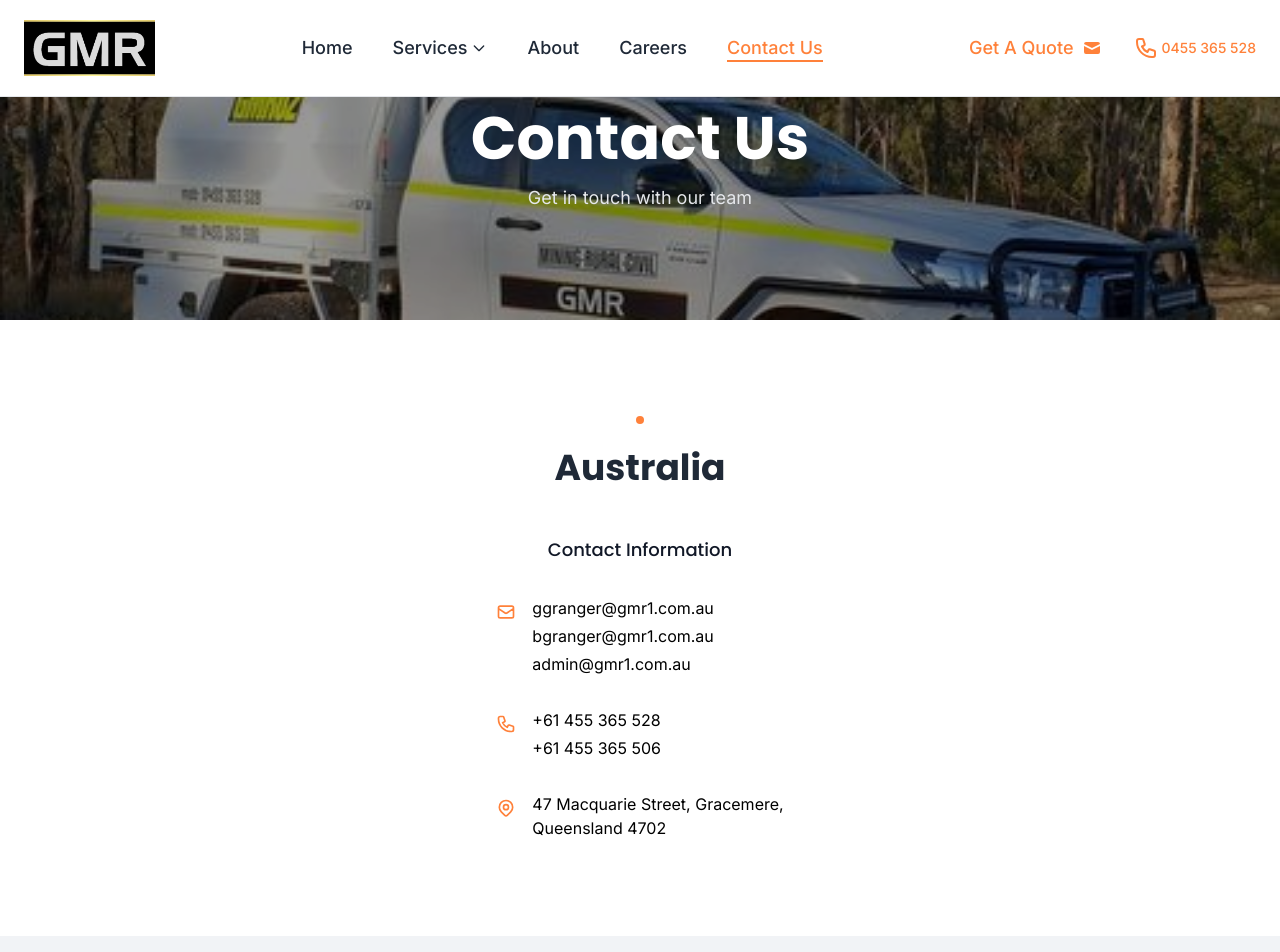
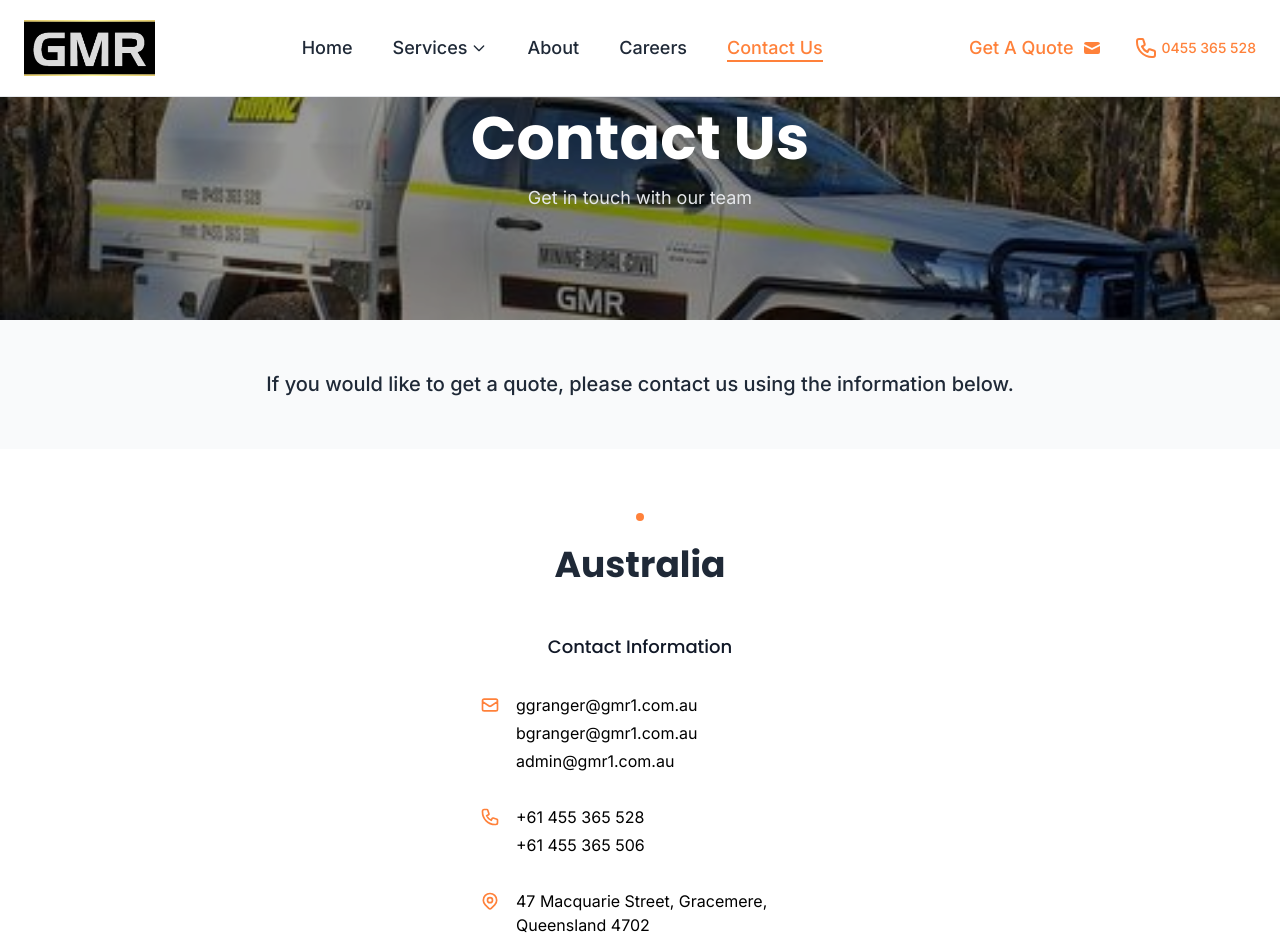
Before and after one commit to Dezzi94/GMR, a React (Vite) app: page /contact in a window 1280 px wide. Shown: the top 952 px of the page. Built offline with nearby package versions, Linux system fonts and the light colour scheme.

Commit message:
Update Contact.tsx
updated contact page

```diff
--- a/src/pages/Contact.tsx
+++ b/src/pages/Contact.tsx
@@ -23,19 +23,27 @@ const Contact: React.FC = () => {
         </div>
       </div>
 
-      <div className="flex-1 flex items-center justify-center min-h-[60vh] bg-white">
-        <div className="max-w-md mx-auto py-24 px-4">
+      <div className="bg-gray-50 py-12">
+        <div className="max-w-4xl mx-auto px-4 text-center">
+          <p className="text-xl text-gray-800 font-medium leading-relaxed">
+            If you would like to get a quote, please contact us using the information below.
+          </p>
+        </div>
+      </div>
+
+      <div className="bg-white py-16">
+        <div className="max-w-md mx-auto px-4">
           <div className="w-2 h-2 rounded-full bg-[#ff813a] mx-auto mb-6"></div>
           <h2 className="text-4xl font-bold mb-12 text-center">Australia</h2>
 
           <div className="space-y-8">
             <h3 className="text-lg font-medium text-gray-900 text-center mb-8">Contact Information</h3>
-            <div className="flex flex-col space-y-8">
+            <div className="flex flex-col space-y-8 max-w-xs mx-auto">
               <div className="flex items-start space-x-4">
-                <svg className="w-5 h-5 mt-1.5 text-[#ff813a] flex-shrink-0" fill="none" viewBox="0 0 24 24" stroke="currentColor">
+                <svg className="w-5 h-5 text-[#ff813a] flex-shrink-0 mt-0.5" fill="none" viewBox="0 0 24 24" stroke="currentColor">
                   <path strokeLinecap="round" strokeLinejoin="round" strokeWidth={2} d="M3 8l7.89 5.26a2 2 0 002.22 0L21 8M5 19h14a2 2 0 002-2V7a2 2 0 00-2-2H5a2 2 0 00-2 2v10a2 2 0 002 2z" />
                 </svg>
-                <div className="space-y-1">
+                <div className="space-y-1 text-left">
                   <p className="text-base text-black">ggranger@gmr1.com.au</p>
                   <p className="text-base text-black">bgranger@gmr1.com.au</p>
                   <p className="text-base text-black">admin@gmr1.com.au</p>
@@ -43,21 +51,21 @@ const Contact: React.FC = () => {
               </div>
 
               <div className="flex items-start space-x-4">
-                <svg className="w-5 h-5 mt-1.5 text-[#ff813a] flex-shrink-0" fill="none" viewBox="0 0 24 24" stroke="currentColor">
+                <svg className="w-5 h-5 text-[#ff813a] flex-shrink-0 mt-0.5" fill="none" viewBox="0 0 24 24" stroke="currentColor">
                   <path strokeLinecap="round" strokeLinejoin="round" strokeWidth={2} d="M3 5a2 2 0 012-2h3.28a1 1 0 01.948.684l1.498 4.493a1 1 0 01-.502 1.21l-2.257 1.13a11.042 11.042 0 005.516 5.516l1.13-2.257a1 1 0 011.21-.502l4.493 1.498a1 1 0 01.684.949V19a2 2 0 01-2 2h-1C9.716 21 3 14.284 3 6V5z" />
                 </svg>
-                <div className="space-y-1">
+                <div className="space-y-1 text-left">
                   <p className="text-base text-black">+61 455 365 528</p>
                   <p className="text-base text-black">+61 455 365 506</p>
                 </div>
               </div>
 
               <div className="flex items-start space-x-4">
-                <svg className="w-5 h-5 mt-1.5 text-[#ff813a] flex-shrink-0" fill="none" viewBox="0 0 24 24" stroke="currentColor">
+                <svg className="w-5 h-5 text-[#ff813a] flex-shrink-0 mt-0.5" fill="none" viewBox="0 0 24 24" stroke="currentColor">
                   <path strokeLinecap="round" strokeLinejoin="round" strokeWidth={2} d="M17.657 16.657L13.414 20.9a1.998 1.998 0 01-2.827 0l-4.244-4.243a8 8 0 1111.314 0z" />
                   <path strokeLinecap="round" strokeLinejoin="round" strokeWidth={2} d="M15 11a3 3 0 11-6 0 3 3 0 016 0z" />
                 </svg>
-                <div>
+                <div className="text-left">
                   <p className="text-base text-black">47 Macquarie Street, Gracemere,</p>
                   <p className="text-base text-black">Queensland 4702</p>
                 </div>
```
